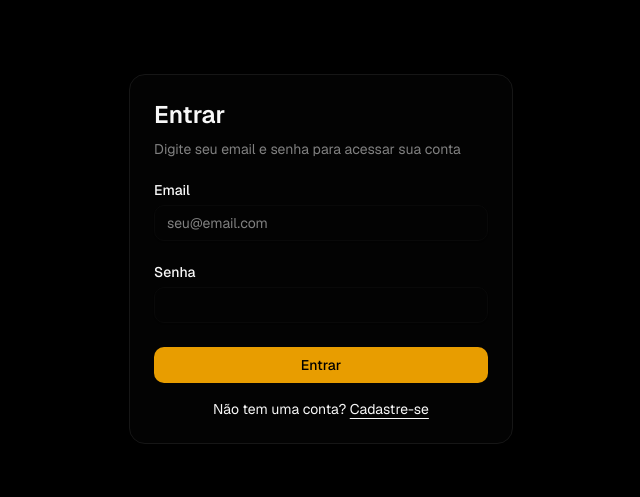
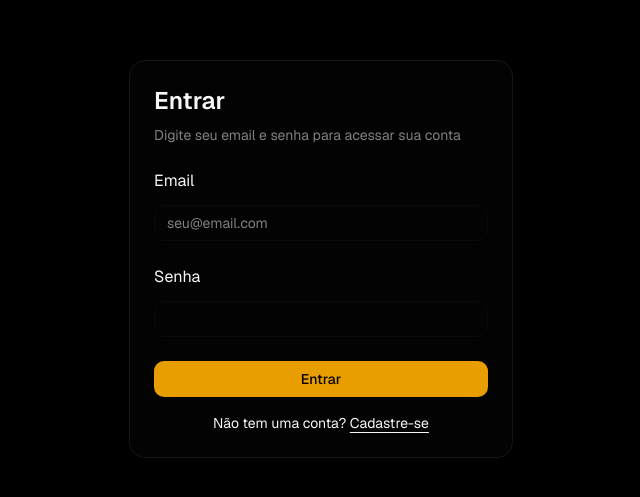
Before and after one commit to ludecamillis/estudiolumo, a Next.js app: page /auth/login in a window 1280 px wide. Shown: the part 141-638 px from the top of the page, without its empty margins (319-959 px from the left). Built offline with nearby package versions, Linux system fonts and the light colour scheme; no server answers.

Commit message:
Create label.tsx

```diff
--- /dev/null
+++ b/components/ui/label.tsx
@@ -0,0 +1,3 @@
+export function Label({ children }: any) {
+  return <label className="block mb-1">{children}</label>
+}
```
